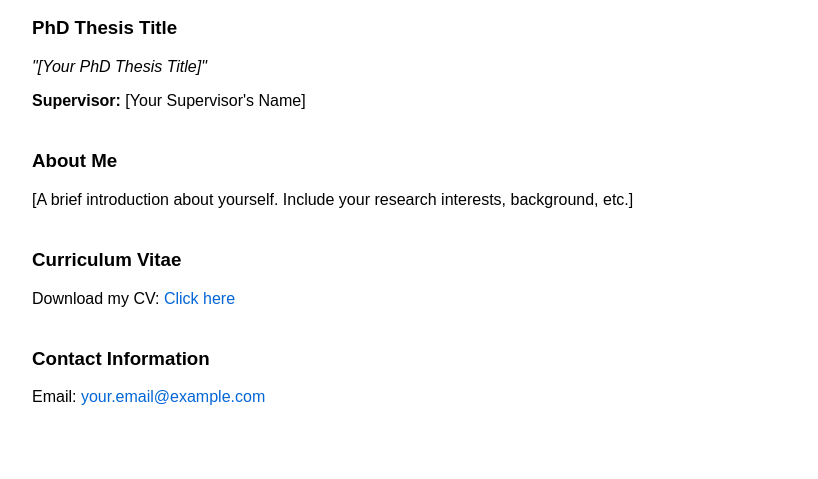
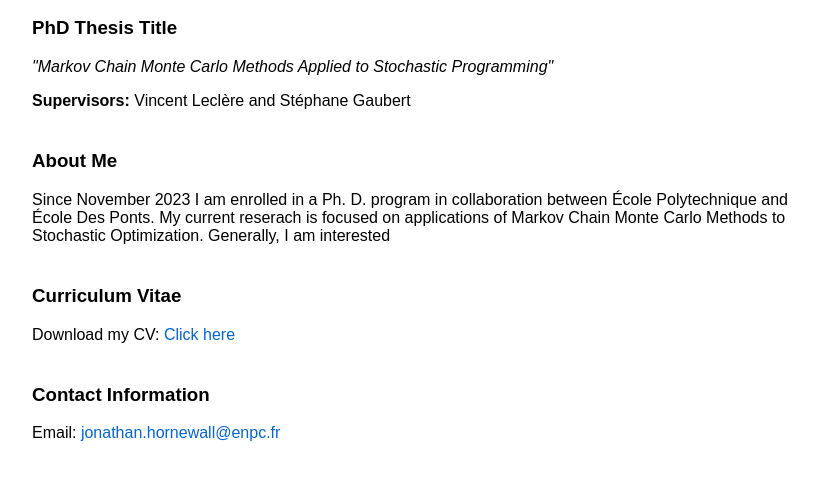
Before and after one commit to jonhor96/jonhor96.github.io, a plain HTML site: page index.html in a window 1280 px wide. Shown: the part 263-742 px from the top of the page, without its empty margins (208-1026 px from the left). Drawn offline with Linux system fonts and the light colour scheme.

Commit message:
Update index.html

```diff
--- a/index.html
+++ b/index.html
@@ -40,13 +40,14 @@
 
 <section>
     <h3>PhD Thesis Title</h3>
-    <p><em>"[Your PhD Thesis Title]"</em></p>
-    <p><strong>Supervisor:</strong> [Your Supervisor's Name]</p>
+    <p><em>"Markov Chain Monte Carlo Methods Applied to Stochastic Programming"</em></p>
+    <p><strong>Supervisors:</strong> Vincent Leclère and Stéphane Gaubert</p>
 </section>
 
 <section>
     <h3>About Me</h3>
-    <p>[A brief introduction about yourself. Include your research interests, background, etc.]</p>
+    <p>Since November 2023 I am enrolled in a Ph. D. program in collaboration between École Polytechnique and École Des Ponts.
+My current reserach is focused on applications of Markov Chain Monte Carlo Methods to Stochastic Optimization. Generally, I am interested  </p>
 </section>
 
 <section>
@@ -56,7 +57,7 @@
 
 <section>
     <h3>Contact Information</h3>
-    <p>Email: <a href="mailto:your.email@example.com">your.email@example.com</a></p>
+    <p>Email: <a href="mailto:jonathan.hornewall@enpc.fr">jonathan.hornewall@enpc.fr</a></p>
     <!-- Add other contact details if desired -->
 </section>
 
```
